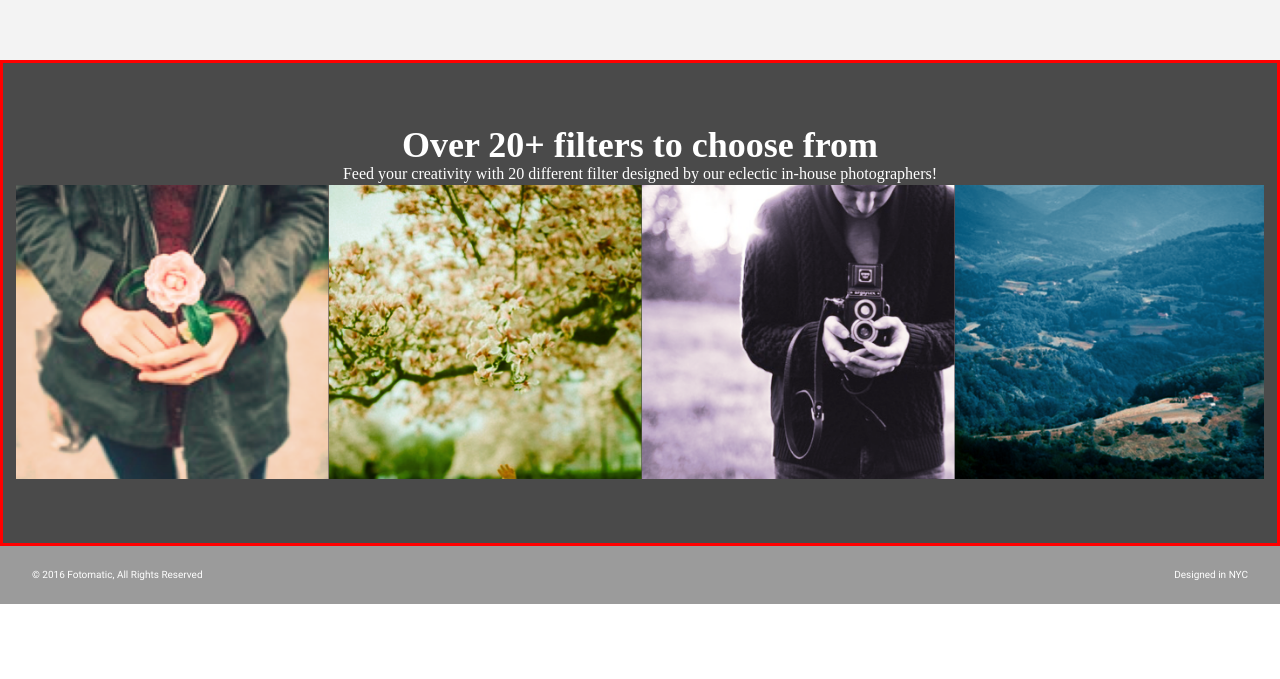
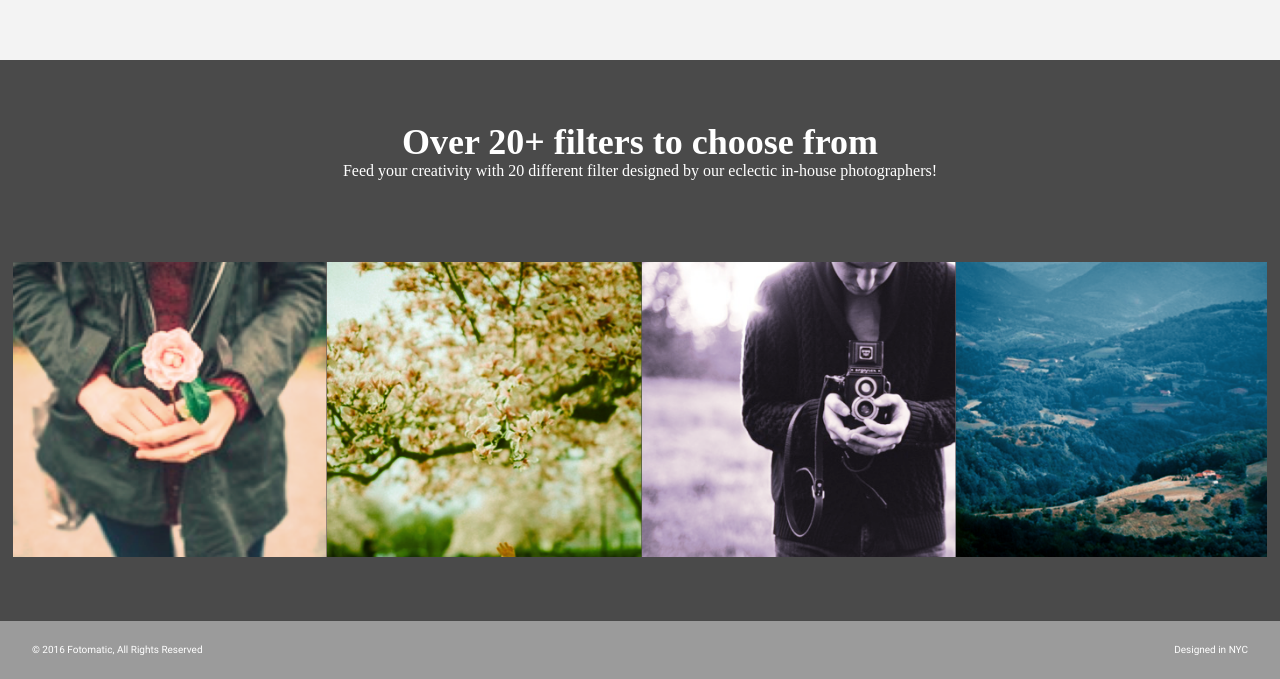
Before and after one commit to IkeCairns/fotomatic, a plain HTML site: page index.html in a window 1280 px wide. Shown: the part 1501-2180 px from the top of the page. Before the commit the page ends 2105 px from the top, so only its background shows below. Drawn offline with Linux system fonts and the light colour scheme; a web font is replaced by a local one.

Commit message:
Till Filters 3

```diff
--- a/resources/css/style.css
+++ b/resources/css/style.css
@@ -361,12 +361,11 @@ header .mobile {
   padding: 64px 0;
   width: auto;
   background-color: #4a4a4a;
-  border: 3px solid red;
 }
 
-/* #filters-section .content {
+#filters-section .content {
   margin-bottom: 80px;
-} */
+}
 
 #filters-section .content h2 {
   font-family: 'Roboto-Bold';
@@ -393,7 +392,8 @@ header .mobile {
 
 #filters-section .images-container img {
   min-width: 0;
-  object-fit: scale-down;
+  object-position:0 0;
+  object-fit: contain;
 }
 
 @media only screen and (max-width: 760px) {
```
